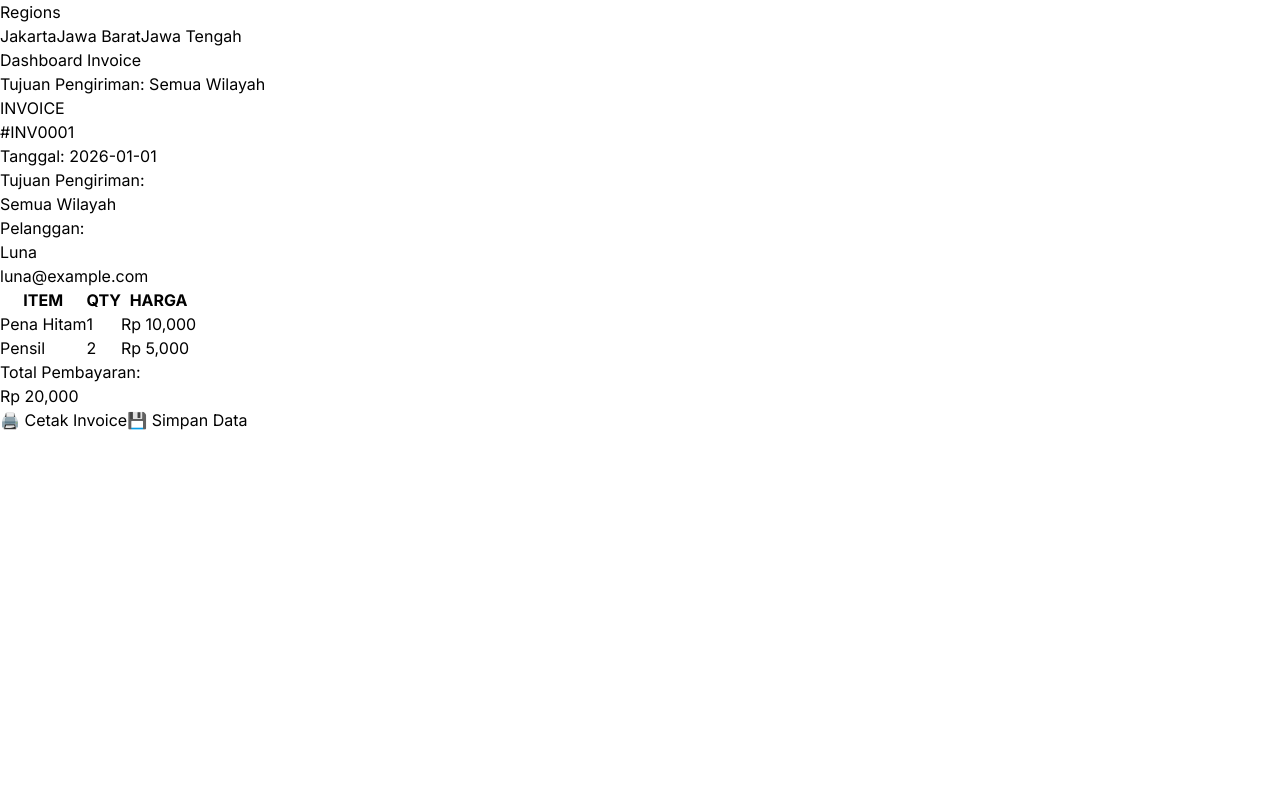
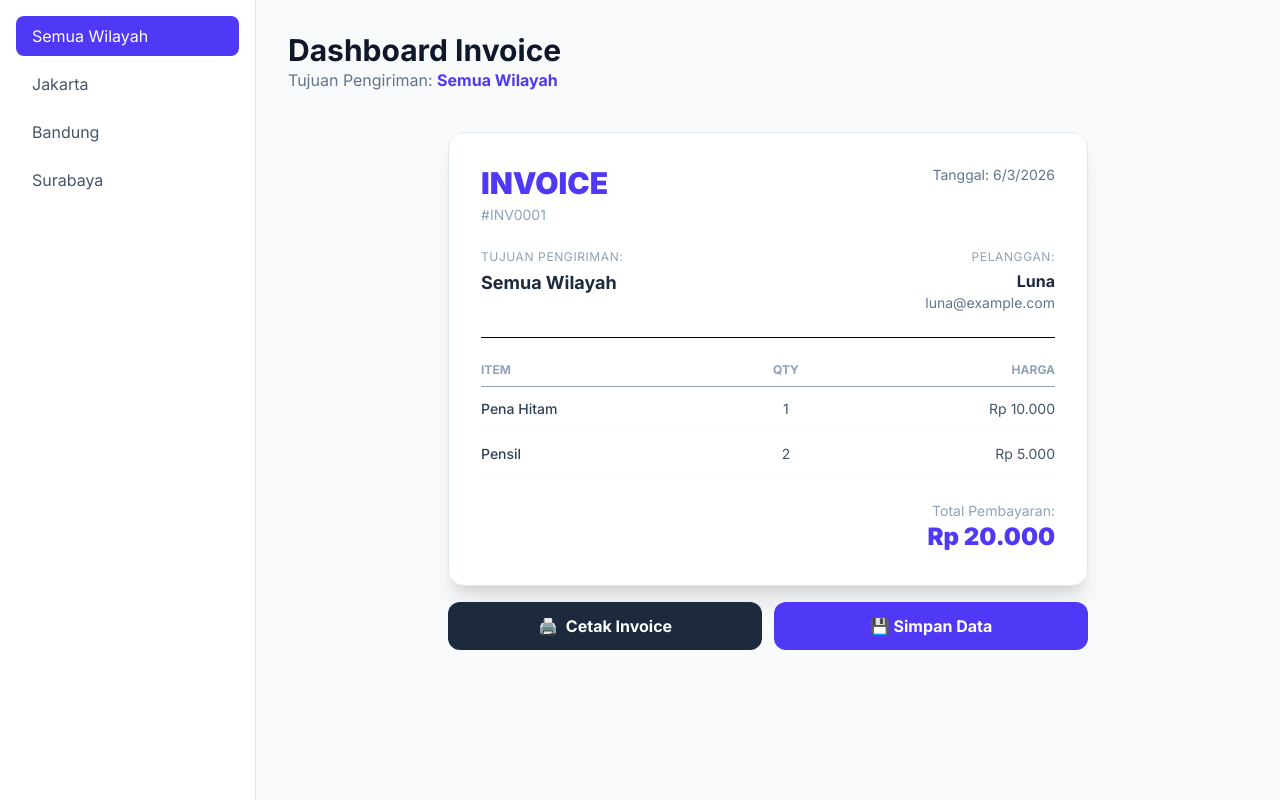
Before and after one commit to haritswijaya95/my-invoice-app, a Next.js app: page / in a window 1280 px wide. Built offline with nearby package versions, Linux system fonts and the light colour scheme.

Commit message:
update konfigurasi

```diff
--- a/app/blog/[slug]/page.tsx
+++ b/app/blog/[slug]/page.tsx
@@ -1,13 +1,19 @@
-type Params = {
-  params: {
-    slug: string;
-  };
-};
+// app/blog/[slug]/page.tsx
 
-export async function generateMetadata({ params }: Params) {
-  return { title: `Post: ${params.slug}` };
+// 1. Definisikan tipe params sebagai Promise
+interface PageProps {
+  params: Promise<{ slug: string }>;
 }
 
-export default function Page({ params }: Params) {
-  return <h1>Slug: {params.slug}</h1>;
+// 2. Tambahkan 'async' pada fungsi komponen
+export default async function PostPage({ params }: PageProps) {
+  // 3. Await params sebelum digunakan
+  const { slug } = await params;
+
+  return (
+    <div className="p-8">
+      <h1>Blog Post: {slug}</h1>
+      {/* Isi konten blog kamu */}
+    </div>
+  );
 }
--- a/app/components/Dashboard.tsx
+++ b/app/components/Dashboard.tsx
@@ -2,26 +2,42 @@
 
 import { useState } from "react";
 import Sidebar from "./Sidebar";
-import InvoiceCard from "./invoiceCard";
+import InvoiceCard from "./InvoiceCard";
 
 export default function Dashboard() {
-  const [selectedRegion, setSelectedRegion] = useState("Semua Wilayah");
+  // State untuk menyimpan wilayah yang dipilih
+  const [selectedRegion, setSelectedRegion] = useState<string>("Semua Wilayah");
+
+  // Handler untuk mengubah region
+  const handleSelectRegion = (regionName: string) => {
+    setSelectedRegion(regionName);
+  };
 
   return (
     <div className="flex min-h-screen bg-gray-50">
-      {/* Sidebar dipanggil di sini, di dalam Client Component */}
-      <Sidebar onSelectRegionAction={(name) => setSelectedRegion(name)} />
+      {/* Sidebar: Pastikan Sidebar menerima prop onSelectRegion
+        dan memanggilnya dengan string nama wilayah.
+      */}
+      <Sidebar onSelectRegion={handleSelectRegion} selectedRegion={selectedRegion} />
 
-      <main className="flex-1 p-8">
-        <div className="max-w-5xl mx-auto space-y-6">
-          <header>
-            <h1 className="text-3xl font-bold text-slate-900">Dashboard Invoice</h1>
-            <p className="text-slate-500">
-              Tujuan Pengiriman: <span className="font-bold text-indigo-600 uppercase">{selectedRegion}</span>
-            </p>
+      <main className="flex-1 p-8 overflow-y-auto">
+        <div className="max-w-4xl mx-auto space-y-8">
+          <header className="border-b border-slate-200 pb-6">
+            <h1 className="text-3xl font-black text-slate-900 tracking-tight">
+              Dashboard Invoice
+            </h1>
+            <div className="mt-2 flex items-center gap-2">
+              <span className="text-slate-500">Tujuan Pengiriman:</span>
+              <span className="px-3 py-1 bg-indigo-50 text-indigo-700 rounded-full text-xs font-bold uppercase tracking-wide border border-indigo-100">
+                {selectedRegion}
+              </span>
+            </div>
           </header>
 
-          <InvoiceCard regionName={selectedRegion} />
+          {/* InvoiceCard akan otomatis re-render saat selectedRegion berubah */}
+          <section className="animate-in fade-in duration-500">
+            <InvoiceCard regionName={selectedRegion} />
+          </section>
         </div>
       </main>
     </div>
--- a/app/components/Sidebar.tsx
+++ b/app/components/Sidebar.tsx
@@ -1,31 +1,31 @@
-import Link from "next/link";
+"use client";
 
+import React from 'react';
+
+// INI BAGIAN PENTING: Mendefinisikan apa saja yang boleh dikirim ke Sidebar
 interface SidebarProps {
-  // Buat menjadi opsional dengan tanda "?" agar layout.tsx tidak error
-  onSelectRegionAction?: (name: string) => void;
+  onSelectRegion: (name: string) => void; // Fungsi untuk mengubah wilayah
+  selectedRegion: string;                // String wilayah yang sedang aktif
 }
 
-// Contoh data region (sesuaikan dengan data kamu)
-const regions = [
-  { id: "jakarta", name: "Jakarta" },
-  { id: "jawa-barat", name: "Jawa Barat" },
-  { id: "jawa-tengah", name: "Jawa Tengah" },
-];
+export default function Sidebar({ onSelectRegion, selectedRegion }: SidebarProps) {
+  const regions = ["Semua Wilayah", "Jakarta", "Bandung", "Surabaya"];
 
-export default function Sidebar({ onSelectRegionAction }: SidebarProps) {
   return (
-    <aside className="w-64 bg-white border-r min-h-screen p-4">
-      <h2 className="text-xl font-bold mb-6">Regions</h2>
+    <aside className="w-64 bg-white border-r border-slate-200 min-h-screen p-4">
       <nav className="space-y-2">
         {regions.map((region) => (
-          <Link
-            key={region.id}
-            href={`/region/${region.id}`} // Path tujuan navigasi
-            onClick={() => onSelectRegionAction?.(region.name)} // Jalankan jika ada fungsinya
-            className="block p-3 rounded-lg hover:bg-blue-50 hover:text-blue-600 transition-colors border"
+          <button
+            key={region}
+            onClick={() => onSelectRegion(region)} // Memanggil fungsi saat diklik
+            className={`w-full text-left px-4 py-2 rounded-lg transition-colors ${
+              selectedRegion === region
+                ? "bg-indigo-600 text-white"
+                : "text-slate-600 hover:bg-slate-100"
+            }`}
           >
-            {region.name}
-          </Link>
+            {region}
+          </button>
         ))}
       </nav>
     </aside>
--- a/app/components/invoiceCard.tsx
+++ b/app/components/invoiceCard.tsx
@@ -1,6 +1,6 @@
 "use client";
 
-import React from 'react';
+import React, { useMemo } from 'react';
 
 interface InvoiceCardProps {
   regionName: string;
@@ -8,16 +8,18 @@ interface InvoiceCardProps {
 
 export default function InvoiceCard({ regionName }: InvoiceCardProps) {
   // Data dummy diletakkan di dalam komponen
-  const invoiceData = {
+  const invoiceData = useMemo(() => ({
     number: "INV0001",
-    date: "2026-01-01",
+    date: new Date().toLocaleDateString('id-ID'), // Tanggal dinamis
     customer: { name: "Luna", email: "luna@example.com" },
     items: [
       { id: 1, name: "Pena Hitam", price: 10000, quantity: 1 },
       { id: 2, name: "Pensil", price: 5000, quantity: 2 }
     ],
-    total: 20000
-  };
+  }), []);
+
+  // Hitung total secara dinamis
+  const totalAmount = invoiceData.items.reduce((acc, item) => acc + (item.price * item.quantity), 0);
 
   const handlePrint = () => {
     window.print();
@@ -30,21 +32,26 @@ export default function InvoiceCard({ regionName }: InvoiceCardProps) {
         headers: { 'Content-Type': 'application/json' },
         body: JSON.stringify({
           region: regionName,
-          total: invoiceData.total,
+          total: totalAmount,
           items: invoiceData.items
         }),
       });
 
-      if (response.ok) alert("Berhasil disimpan ke database!");
+      if (response.ok) {
+        alert("Berhasil disimpan ke database!");
+      } else {
+        alert("Gagal menyimpan ke server.");
+      }
     } catch (error) {
       console.error("Gagal menyimpan:", error);
+      alert("Terjadi kesalahan koneksi.");
     }
   };
 
   return (
-    <div className="space-y-4">
-      {/* Area yang akan dicetak menggunakan class print-section */}
-      <div className="print-section bg-white p-8 rounded-2xl shadow-xl border border-slate-200 print:shadow-none print:border-none">
+    <div className="max-w-2xl mx-auto p-4 space-y-4">
+      {/* Area yang akan dicetak */}
+      <div id="print-area" className="bg-white p-8 rounded-2xl shadow-xl border border-slate-200 print:shadow-none print:border-none print:p-0">
         <div className="flex justify-between items-start mb-6">
           <div>
             <h2 className="text-3xl font-black text-indigo-600 mb-1">INVOICE</h2>
@@ -70,7 +77,7 @@ export default function InvoiceCard({ regionName }: InvoiceCardProps) {
         <table className="w-full mb-6">
           <thead>
             <tr className="text-left text-xs text-slate-400 border-b">
-              <th className="pb-2">ITEM</th>
+              <th className="pb-2 text-left">ITEM</th>
               <th className="pb-2 text-center">QTY</th>
               <th className="pb-2 text-right">HARGA</th>
             </tr>
@@ -78,9 +85,9 @@ export default function InvoiceCard({ regionName }: InvoiceCardProps) {
           <tbody className="text-sm">
             {invoiceData.items.map(item => (
               <tr key={item.id} className="border-b border-slate-50">
-                <td className="py-3 font-medium">{item.name}</td>
-                <td className="py-3 text-center">{item.quantity}</td>
-                <td className="py-3 text-right">Rp {item.price.toLocaleString()}</td>
+                <td className="py-3 font-medium text-slate-700">{item.name}</td>
+                <td className="py-3 text-center text-slate-600">{item.quantity}</td>
+                <td className="py-3 text-right text-slate-600">Rp {item.price.toLocaleString('id-ID')}</td>
               </tr>
             ))}
           </tbody>
@@ -89,13 +96,13 @@ export default function InvoiceCard({ regionName }: InvoiceCardProps) {
         <div className="flex justify-end">
           <div className="text-right">
             <p className="text-sm text-slate-400">Total Pembayaran:</p>
-            <p className="text-2xl font-black text-indigo-600">Rp {invoiceData.total.toLocaleString()}</p>
+            <p className="text-2xl font-black text-indigo-600">Rp {totalAmount.toLocaleString('id-ID')}</p>
           </div>
         </div>
       </div>
 
-      {/* Tombol Kontrol (Hidden saat print) */}
-      <div className="flex gap-3 no-print">
+      {/* Tombol Kontrol (Hidden saat print menggunakan utility Tailwind) */}
+      <div className="flex gap-3 print:hidden">
         <button
           onClick={handlePrint}
           className="flex-1 bg-slate-800 text-white py-3 rounded-xl font-bold hover:bg-slate-900 transition-all flex justify-center items-center gap-2"
@@ -110,20 +117,13 @@ export default function InvoiceCard({ regionName }: InvoiceCardProps) {
         </button>
       </div>
 
-      {/* CSS Khusus Print agar rapi */}
+      {/* Style Global untuk Print */}
       <style jsx global>{`
         @media print {
-          body * { visibility: hidden; }
-          .print-section, .print-section * { visibility: visible; }
-          .print-section {
-            position: absolute;
-            left: 0;
-            top: 0;
-            width: 100%;
-            padding: 0;
-            margin: 0;
-          }
-          .no-print { display: none !important; }
+          body { background: white !important; }
+          /* Sembunyikan semua elemen kecuali area print */
+          body > :not(.max-w-2xl) { display: none; }
+          .print\:hidden { display: none !important; }
         }
       `}</style>
     </div>
--- a/app/page.tsx
+++ b/app/page.tsx
@@ -2,7 +2,7 @@
 
 import { useState } from "react";
 import Sidebar from "./components/Sidebar";
-import InvoiceCard from "./components/invoiceCard";
+import InvoiceCard from "./components/InvoiceCard";
 
 export default function HomePage() {
   const [selectedRegion, setSelectedRegion] = useState("Semua Wilayah");
@@ -13,7 +13,11 @@ export default function HomePage() {
 
   return (
     <div className="flex min-h-screen bg-gray-50">
-      <Sidebar onSelectRegionAction={handleSelectRegion} />
+      {/* Tambahkan prop selectedRegion di sini agar Sidebar tahu mana yang aktif */}
+      <Sidebar
+        onSelectRegion={handleSelectRegion}
+        selectedRegion={selectedRegion}
+      />
 
       <main className="flex-1 p-8">
         <div className="max-w-5xl mx-auto space-y-6">
--- a/package.json
+++ b/package.json
@@ -10,10 +10,13 @@
     "test": "vitest"
   },
   "dependencies": {
+    "@tailwindcss/postcss": "^4.2.2",
     "next": "15.1.0",
+    "postcss": "^8.5.8",
     "react": "19.0.0",
     "react-dom": "19.0.0",
-    "server-only": "^0.0.1"
+    "server-only": "^0.0.1",
+    "tailwindcss": "^4.2.2"
   },
   "devDependencies": {
     "@testing-library/react": "^16.1.0",
--- a/vitest.config.ts
+++ b/vitest.config.ts
@@ -1,11 +1,11 @@
-import { defineConfig } from 'vitest/config'
-import react from '@vitejs/plugin-react'
+// vite.config.ts
+import path from 'path';
+import { defineConfig } from 'vite';
 
 export default defineConfig({
-  plugins: [react()],
-  test: {
-    environment: 'jsdom', // Agar bisa simulasi browser (DOM)
-    globals: true,        // Agar bisa pakai 'expect' tanpa import di tiap file
-    setupFiles: './vitest.setup.js',
+  resolve: {
+    alias: {
+      '@': path.resolve(__dirname, './'), // Sesuaikan jika foldernya ./src
+    },
   },
-})
+});
```
Also changed, not shown: tsconfig.json (+4 -7 lines), 1 other file (tests, documents, lock files or other folders).
